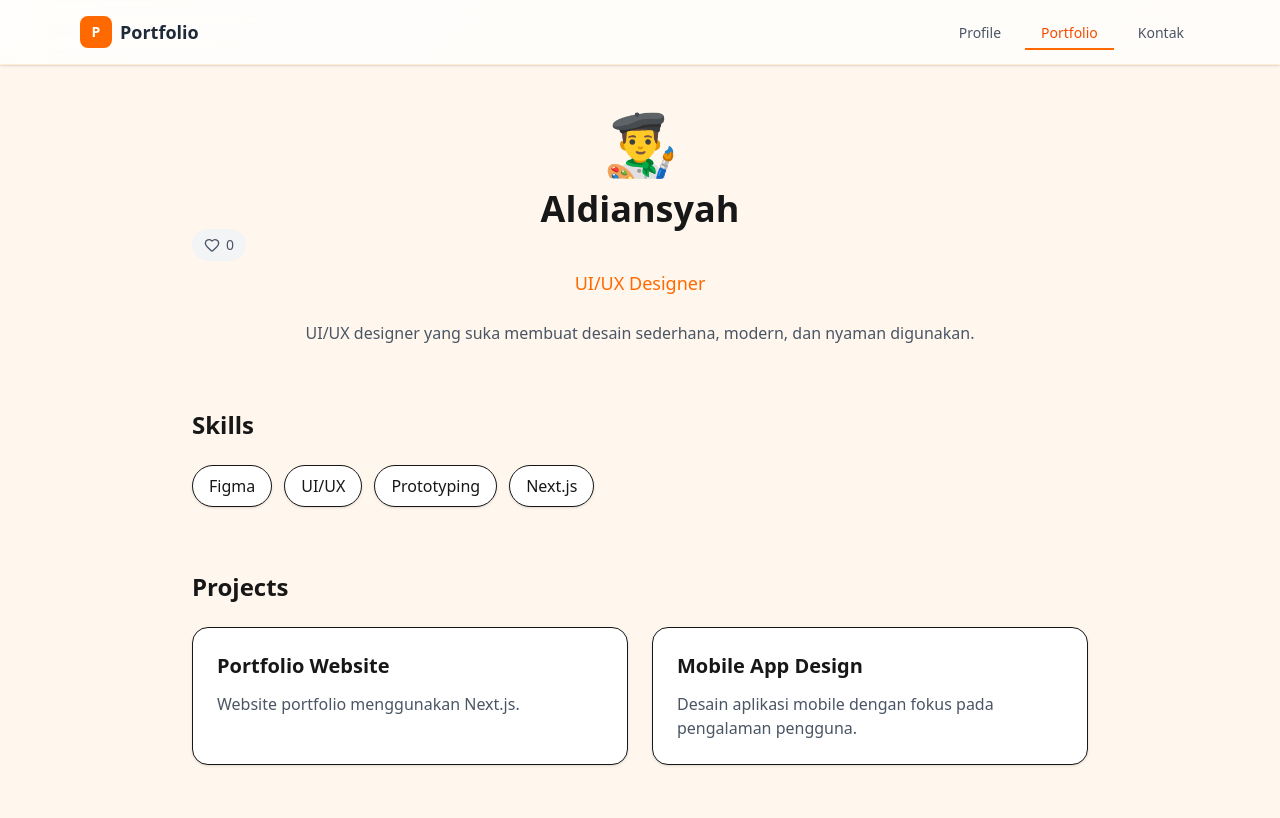
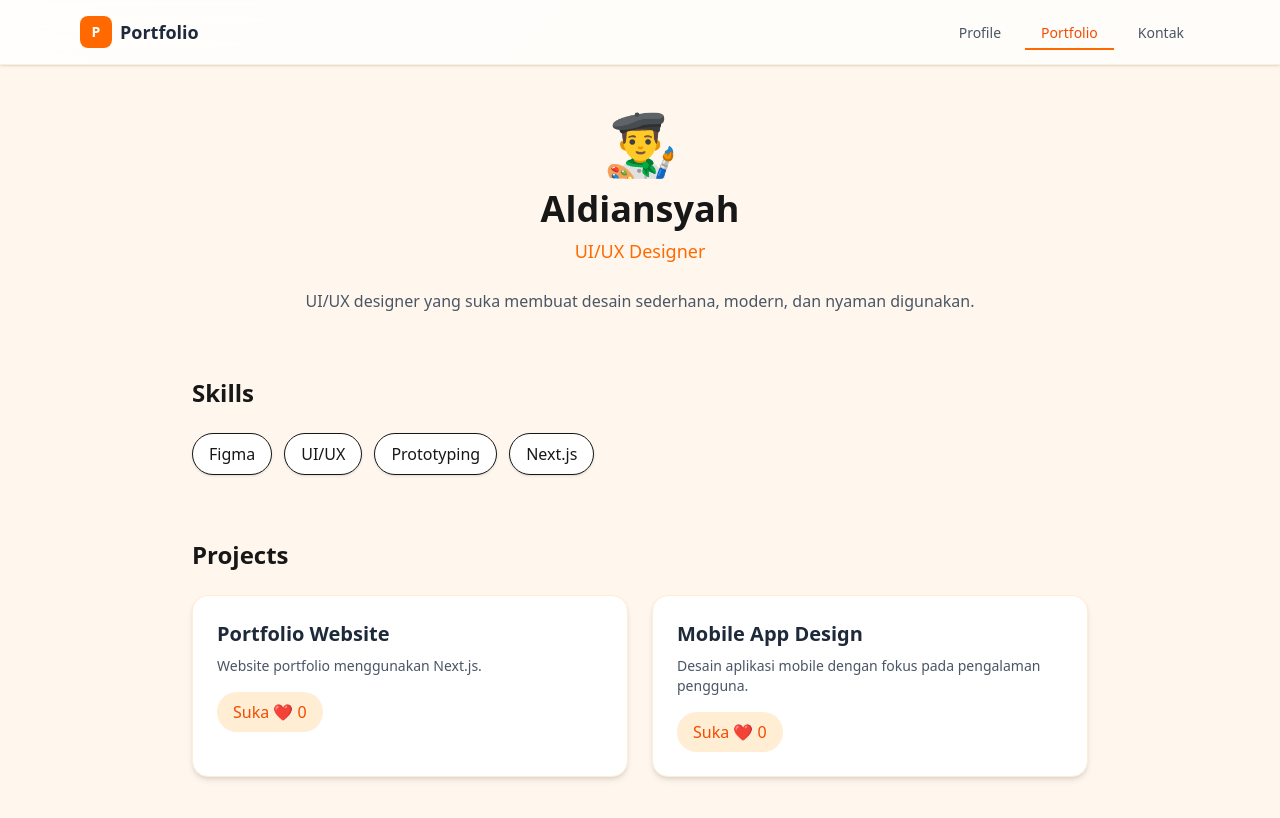
Before and after one commit to Aldy110/tugas-pak-fakiih, a Next.js app: page /portofolio/aldiansyah in a window 1280 px wide. Shown: the top 818 px of the page. Built offline with nearby package versions, Linux system fonts and the light colour scheme.

Commit message:
perbaiki like dan tambah blog

```diff
--- a/app/portofolio/[nama]/page.tsx
+++ b/app/portofolio/[nama]/page.tsx
@@ -1,5 +1,5 @@
 import { portfolioData } from '../data/portfolio';
-import LikeButton from '../../../components/Likebutton'
+import PortfolioCard from '../../../components/PortofolioCard'
 
 export default async function PortofolioDetail({
   params,
@@ -35,8 +35,6 @@ export default async function PortofolioDetail({
             {person.name}
           </h1>
 
-          <LikeButton cardId={nama} />
-
           <p className="text-orange-500 mt-2 text-lg">
             {person.role}
           </p>
@@ -71,20 +69,12 @@ export default async function PortofolioDetail({
           </h2>
 
           <div className="grid md:grid-cols-2 gap-6">
-            {person.projects.map((project) => (
-              <div
-                key={project.title}
-                className="bg-white rounded-2xl p-6 shadow-sm border hover:shadow-md transition"
-              >
-                <h3 className="text-xl font-bold">
-                  {project.title}
-                </h3>
-
-                <p className="text-gray-600 mt-3">
-                  {project.description}
-                </p>
-              </div>
-            ))}
+{person.projects.map((project) => (
+  <PortfolioCard
+    key={project.title}
+    project={project}
+  />
+))}
           </div>
         </section>
 
--- /dev/null
+++ b/app/portofolio/blog/[id]/page.tsx
@@ -0,0 +1,43 @@
+export default async function DetailBlog({
+  params,
+}: {
+  params: Promise<{ id: string }>
+}) {
+  const { id } = await params
+
+  const response = await fetch(
+    `https://jsonplaceholder.typicode.com/posts/${id}`
+  )
+
+  const artikel = await response.json()
+
+  if (!artikel.id) {
+    return (
+      <main className="min-h-screen px-6 py-12">
+        <h1 className="text-2xl font-bold">
+          Artikel tidak ditemukan
+        </h1>
+      </main>
+    )
+  }
+
+  return (
+    <main className="min-h-screen px-6 py-12">
+      <article className="max-w-3xl mx-auto bg-white rounded-2xl p-8 shadow-sm border">
+
+        <p className="text-sm text-orange-500 mb-3">
+          Artikel #{artikel.id}
+        </p>
+
+        <h1 className="text-3xl font-bold capitalize mb-6">
+          {artikel.title}
+        </h1>
+
+        <p className="text-gray-600 leading-7">
+          {artikel.body}
+        </p>
+
+      </article>
+    </main>
+  )
+}
--- /dev/null
+++ b/app/portofolio/blog/page.tsx
@@ -0,0 +1,44 @@
+import Link from 'next/link'
+
+export default async function HalamanBlog() {
+  const response = await fetch(
+    'https://jsonplaceholder.typicode.com/posts'
+  )
+
+  const daftarArtikel = await response.json()
+
+  return (
+    <main className="min-h-screen px-6 py-12">
+      <div className="max-w-5xl mx-auto">
+
+        <h1 className="text-3xl font-bold mb-2">
+          Kumpulan Artikel Blog
+        </h1>
+
+        <p className="text-gray-600 mb-8">
+          Data artikel diambil langsung dari JSONPlaceholder.
+        </p>
+
+        <div className="grid md:grid-cols-2 gap-6">
+{daftarArtikel.map((artikel: any) => (
+  <div
+    key={artikel.id}
+    className="bg-white rounded-2xl p-6 border shadow-sm"
+  >
+    <Link href={`/portofolio/blog/${artikel.id}`}>
+      <h2 className="text-xl font-bold capitalize mb-3 text-blue-600 hover:underline">
+        {artikel.title}
+      </h2>
+    </Link>
+
+    <p className="text-gray-600">
+      {artikel.body}
+    </p>
+  </div>
+))}
+        </div>
+
+      </div>
+    </main>
+  )
+}
--- a/components/Likebutton.tsx
+++ b/components/Likebutton.tsx
@@ -1,60 +1,39 @@
 'use client'
 
-import { useState, useEffect } from 'react'
+import { useState } from 'react'
 import { Heart } from 'lucide-react'
 
-export default function LikeButton({
-  cardId,
-}: {
-  cardId: string
-}) {
+export default function LikeButton() {
+  const [likes, setLikes] = useState(0)
   const [liked, setLiked] = useState(false)
-  const [likes, setLikes] = useState(0)
-
-  useEffect(() => {
-    const savedLiked = localStorage.getItem(`liked-${cardId}`)
-    const savedCount = localStorage.getItem(`likes-${cardId}`)
-
-    setLiked(savedLiked === 'true')
-    setLikes(savedCount ? parseInt(savedCount) : 0)
-  }, [cardId])
 
   const handleLike = () => {
     if (liked) {
-      const newCount = likes - 1
-
-      setLikes(newCount)
+      setLikes(likes - 1)
       setLiked(false)
-
-      localStorage.setItem(`liked-${cardId}`, 'false')
-      localStorage.setItem(`likes-${cardId}`, newCount.toString())
     } else {
-      const newCount = likes + 1
-
-      setLikes(newCount)
+      setLikes(likes + 1)
       setLiked(true)
-
-      localStorage.setItem(`liked-${cardId}`, 'true')
-      localStorage.setItem(`likes-${cardId}`, newCount.toString())
     }
   }
 
   return (
+    <div className="flex items-center gap-3">
       <button
         onClick={handleLike}
-      className={`flex items-center gap-1.5 px-3 py-1.5 rounded-full text-sm font-medium transition-all duration-300 ${
-        liked
-          ? 'bg-orange-100 text-orange-600'
-          : 'bg-gray-100 text-gray-600 hover:bg-orange-100 hover:text-orange-600'
-      }`}
+        className="flex items-center gap-2 px-4 py-2 rounded-full bg-orange-100 text-orange-600 hover:bg-orange-200 transition"
       >
         <Heart
-        size={16}
-        fill={liked ? '#f97316' : 'none'}
-        className="transition-all duration-300"
+          size={18}
+          fill={liked ? 'currentColor' : 'none'}
         />
 
+        {liked ? 'Batal Suka' : 'Suka'}
+      </button>
+
+      <span className="text-gray-600">
         {likes}
-    </button>
+      </span>
+    </div>
   )
 }
--- a/components/PortofolioCard.jsx
+++ b/components/PortofolioCard.jsx
@@ -1,31 +1,52 @@
 'use client'
 
-import LikeButton from './Likebutton'
+import { useState } from 'react'
 import { motion } from 'framer-motion'
 
 const PortfolioCard = ({ project }) => {
+  const [likes, setLikes] = useState(0)
+  const [liked, setLiked] = useState(false)
+
+  const handleLike = () => {
+    if (liked) {
+      setLikes(likes - 1)
+      setLiked(false)
+    } else {
+      setLikes(likes + 1)
+      setLiked(true)
+    }
+  }
+
   return (
     <motion.div
       whileHover={{ y: -5 }}
       transition={{ duration: 0.3 }}
-      className="bg-white rounded-2xl p-6 shadow-md border border-orange-100 card-hover"
+      className="bg-white rounded-2xl p-6 shadow-md border border-orange-100"
     >
-      <div className="text-6xl mb-4">{project.image}</div>
-      <h3 className="text-xl font-bold text-gray-800 mb-2">{project.title}</h3>
-      <p className="text-gray-600 text-sm mb-4">{project.description}</p>
-      <div className='mt-4 flex justify-end'>
-        <LikeButton cardId={project.id}/>
+      <h3 className="text-xl font-bold text-gray-800 mb-2">
+        {project.title}
+      </h3>
+
+      <p className="text-gray-600 text-sm mb-4">
+        {project.description}
+      </p>
+
+      {/* Like */}
+      <div className="mt-4">
+        <button
+          onClick={handleLike}
+          className="px-4 py-2 rounded-full bg-orange-100 text-orange-600"
+        >
+          {liked ? 'Batal Suka' : 'Suka'} ❤️ {likes}
+        </button>
       </div>
-      <div className="flex flex-wrap gap-2">
-        {project.tech.map((tech) => (
-          <span
-            key={tech}
-            className="px-3 py-1 bg-orange-50 text-orange-600 rounded-full text-xs font-medium"
-          >
-            {tech}
-          </span>
-        ))}
-      </div>
+
+      {/* Proyek populer */}
+      {likes >= 5 && (
+        <span className="block mt-3 text-sm text-orange-500 font-semibold">
+          🔥 Proyek Terpopuler
+        </span>
+      )}
     </motion.div>
   )
 }
```
Lines whose indentation alone changed are shown as unchanged.
